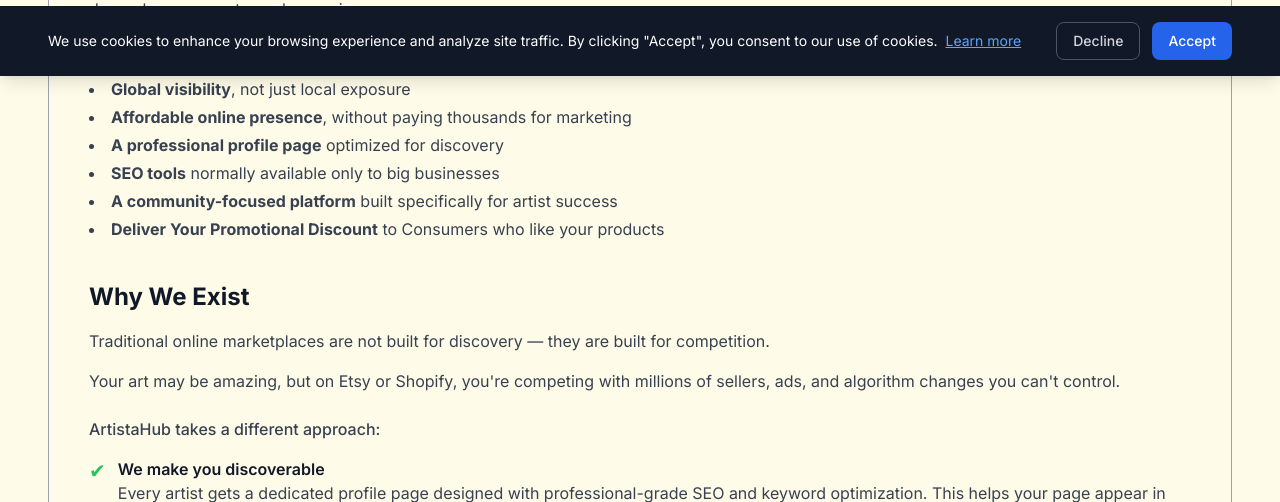
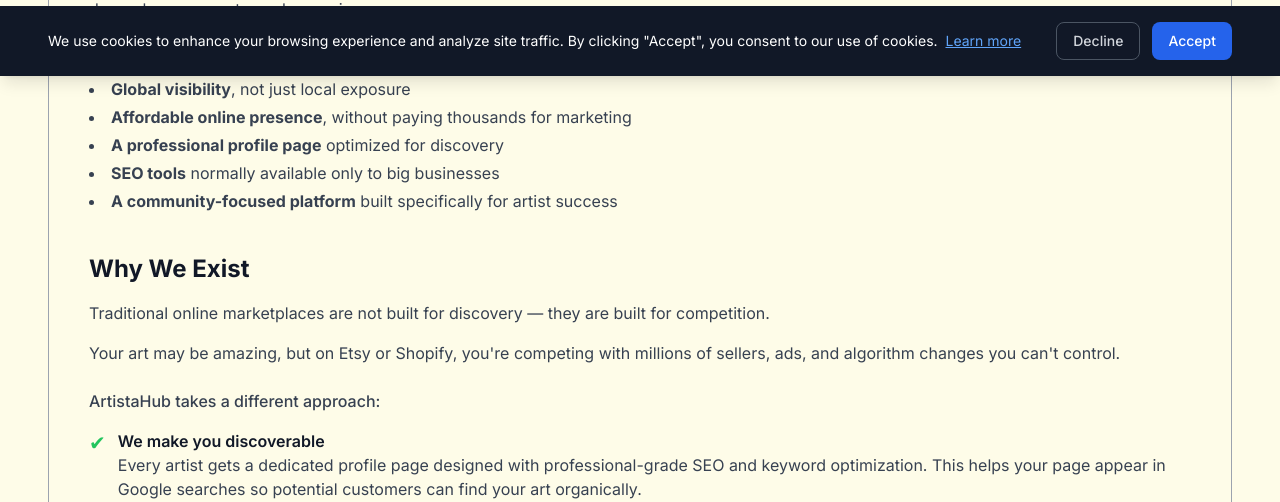
Before and after one commit to Chirag373/artisan, a Django app: page /services/ in a window 1280 px wide. Shown: the part 724-1226 px from the top of the page. Run offline with Django 5.2, Linux system fonts and the light colour scheme; data comes from the database, SQL or seed files in the repository; some libraries are stand-ins or nearby versions.

Commit message:
remove accidental list item from services page

```diff
--- a/templates/services.html
+++ b/templates/services.html
@@ -47,7 +47,6 @@
             <li><span class="font-bold">A professional profile page</span> optimized for discovery</li>
             <li><span class="font-bold">SEO tools</span> normally available only to big businesses</li>
             <li><span class="font-bold">A community-focused platform</span> built specifically for artist success</li>
-            <li><span class="font-bold">Deliver Your Promotional Discount</span> to Consumers who like your products</li>
         </ul>
 
         <h2 class="text-2xl font-bold text-gray-900 mt-10 mb-4">Why We Exist</h2>
```
